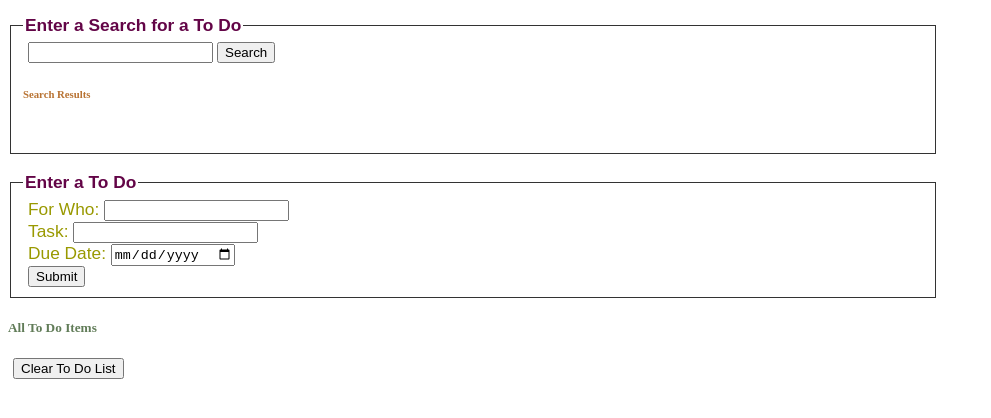
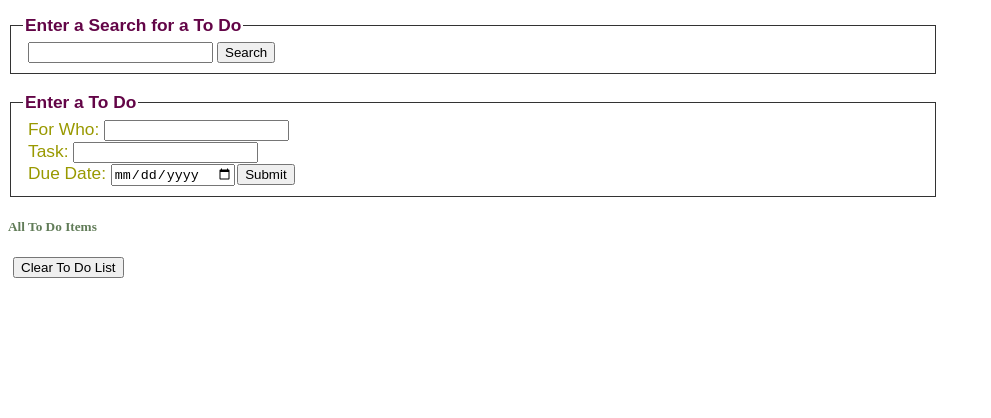
Before and after one commit to kimlew/nodejs_todo_list, a website: page index.html in a window 1280 px wide. Shown: the part 44-462 px from the top of the page, without its empty margins (0-991 px from the left). Drawn offline with Linux system fonts and the light colour scheme; no server answers.

Commit message:
Removed: <h6>Search Results</h6>

```diff
--- a/index.html
+++ b/index.html
@@ -19,10 +19,8 @@
         <form action="/" method="post" id="searchForm">
             <input type="search" id="searchTerm" name="searchTerm" default="Search term">
             <input type="button" id="searchButton" value="Search">
-
         </form>
 
-        <h6>Search Results</h6><br>
         <div id="searchResultsList"></div>
       </fieldset>
       <br>
@@ -42,7 +40,6 @@
 
             <label for ="dateDue">Due Date: </label>
               <input type="date" id="dateDue" name="dateDue">
-            <br>
 
             <input type="button" id="submitButton" value="Submit">
             <span id="user_msg" name="user_msg"></span>
```
